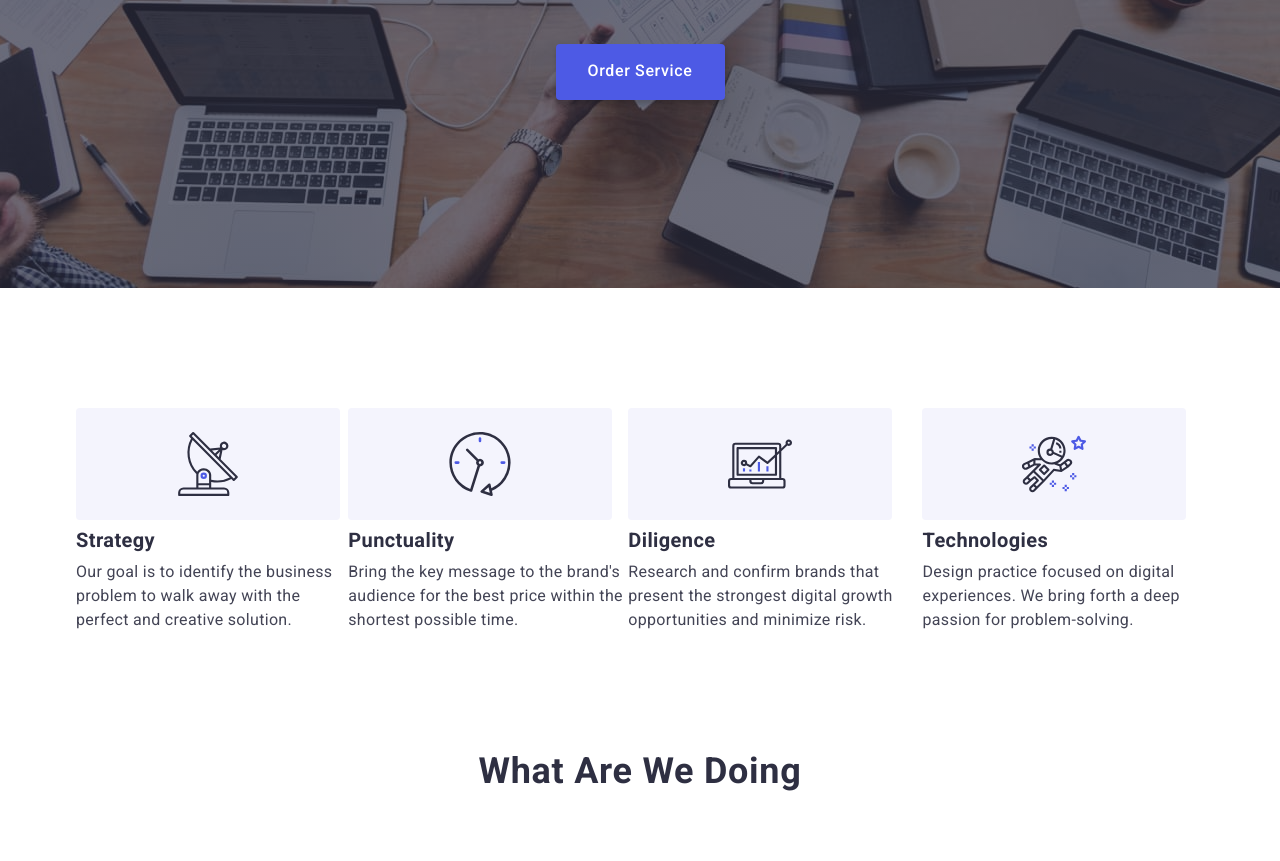
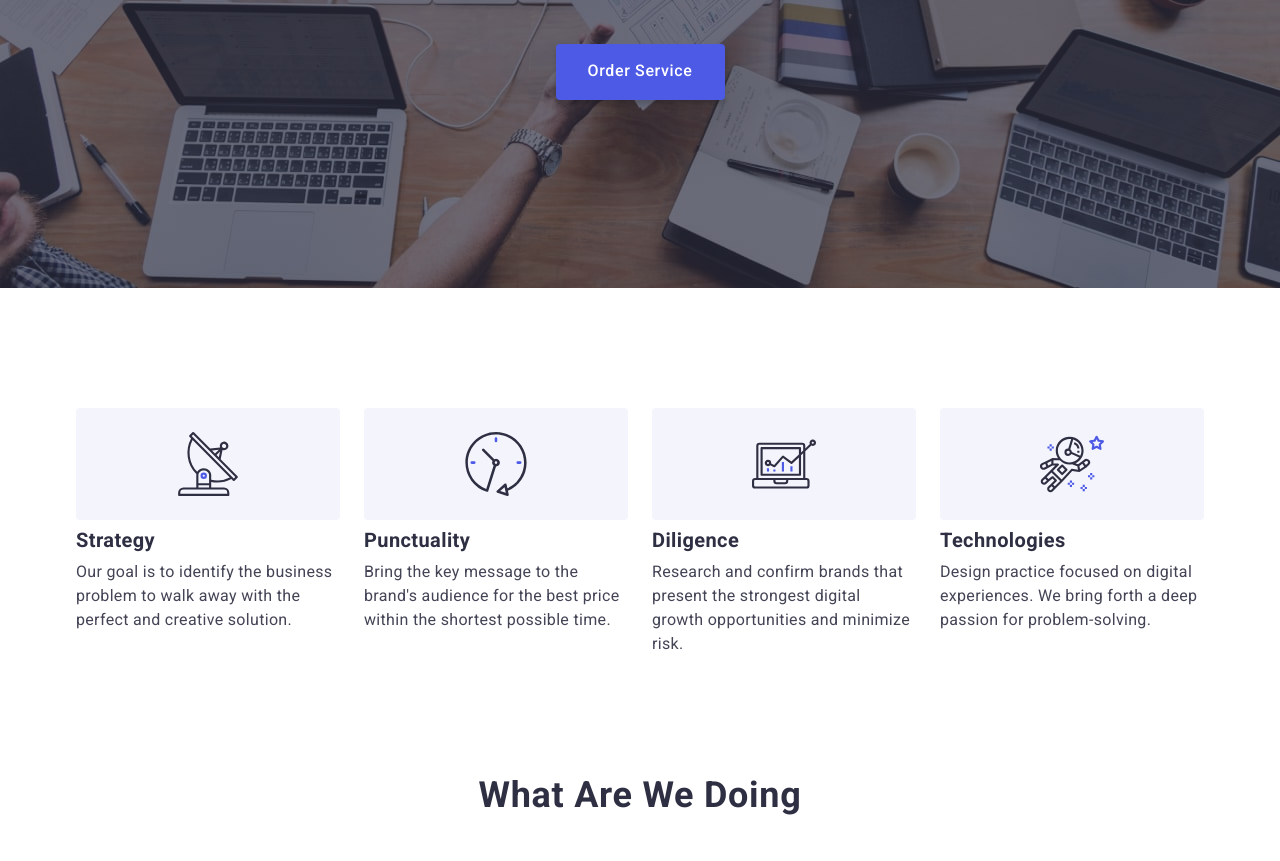
Before and after one commit to HolubYul/goit-markup-hw-04, a plain HTML site: page index.html in a window 1280 px wide. Shown: the part 385-1246 px from the top of the page. Drawn offline with nearby package versions, Linux system fonts and the light colour scheme.

Commit message:
changed width

```diff
--- a/css/styles.css
+++ b/css/styles.css
@@ -191,6 +191,10 @@ body {
   display: flex;
   justify-content: space-between;
 }
+.values-item{
+  width:264px;
+}
+
 .values-item::before {
   width: 264px;
   display: block;
```
